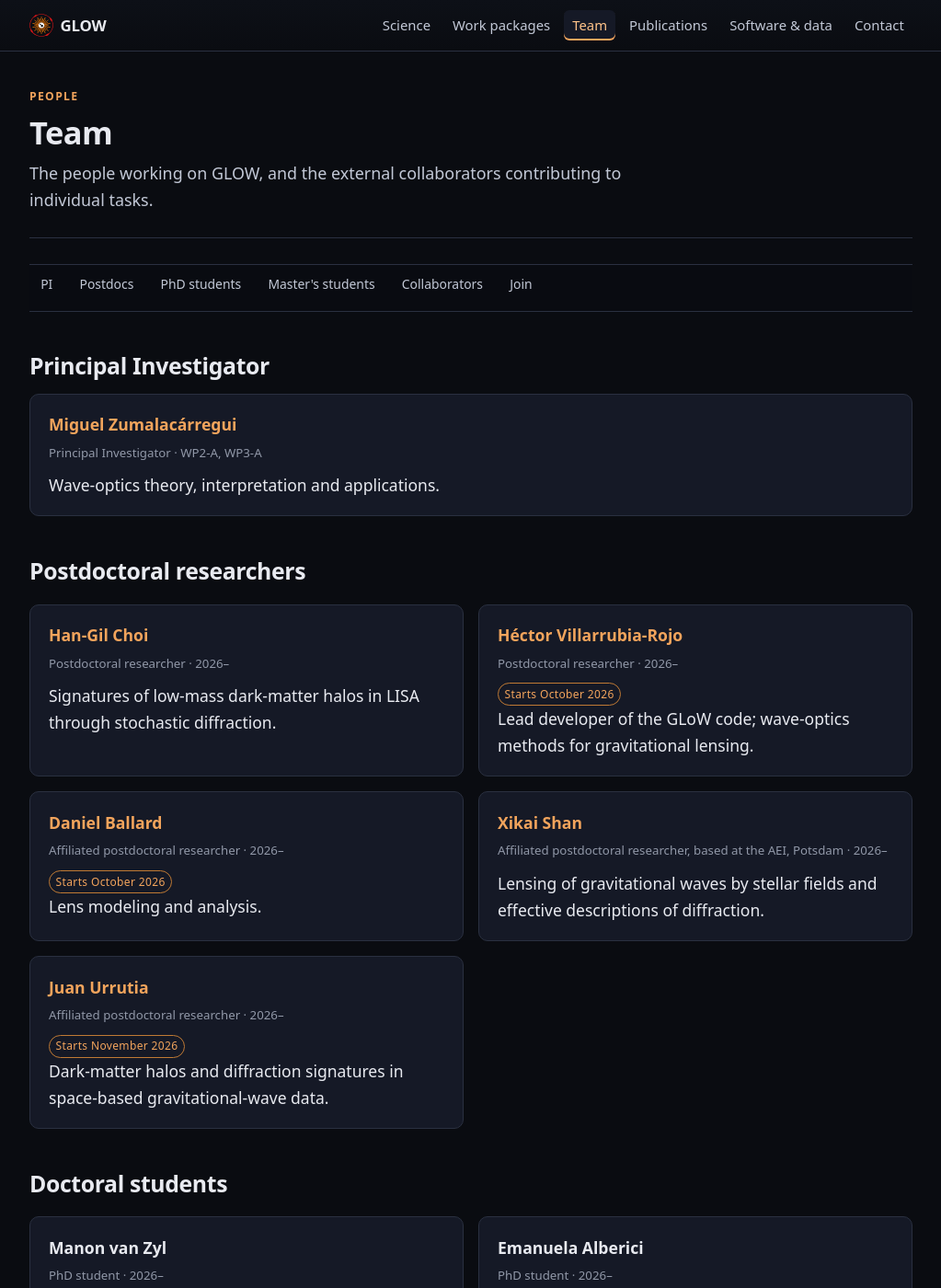
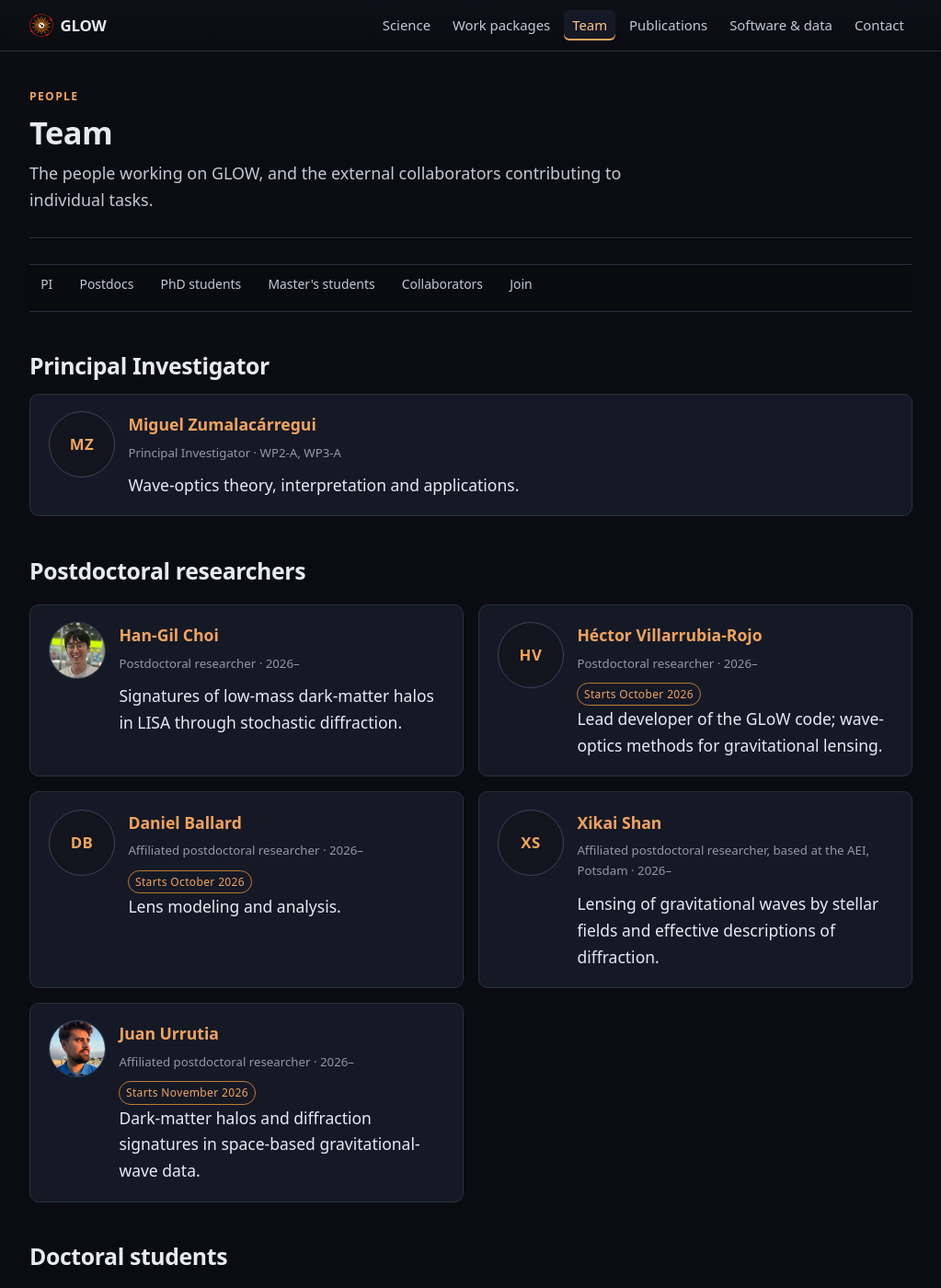
Before and after one commit to glow-astro/website, a Jekyll site: the page built from team.html, in a window 1280 px wide and 1400 px high. Shown: the whole window at 92% size, without its empty margins (128-1151 px from the left). Built offline with Jekyll 4.4.1, drawn with Linux system fonts in a browser that asks for light colours.

Commit message:
Photographs on the team cards, initials for everyone else
Two photographs exist so far, for Choi and Urrutia, taken from the group
Dropbox and cropped to a square 224px before being committed: the originals
are 178 KB and 395 KB for a circle rendered at 72 pixels. They are 10 KB
each here.

Everyone without a photograph gets their initials in the same circle at the
same size, following the pattern already on the personal site. That is the
point of the fallback: a group where only two people have supplied a photo
still reads as one set of cards rather than as a list with holes in it, and
nobody has to be asked for a picture. Initials take the accent colour, since
a grey monogram on a grey ground reads as an image that failed to load.

This turned the repeated card markup into _includes/person-card.html. The
old comment in team.html argued that eleven lines did not justify an include;
the avatar is what tips it, because a photo-or-initials fallback written out
four times is four places for it to be got wrong. The four copies are now one
include used by the PI, the postdocs, the doctoral and the Master's students.

Verification gains four checks: every declared photo exists, every file in
assets/img/people is referenced by someone, none is over 60 KB, and the
number of avatars matches the number of people.

Also adds Han-Gil Choi's talk at the AGWAM workshop, NARIT, Chiang Mai, on
8 July 2026 -- the first talk on the page given by someone other than the PI,
which is what the `speakers` list was built for.

Left alone: a third file in that Dropbox folder, 1787930501523.jpg, carries
no name, so I have not guessed whose it is. There is a review note.

Co-Authored-By: Claude Opus 5 (1M context) <noreply@anthropic.com>
Claude-Session: https://claude.ai/code/session_01L7GT62S61eYxRuSFTmWGfu

```diff
--- /dev/null
+++ b/_includes/person-card.html
@@ -0,0 +1,45 @@
+{%- comment -%}
+  One person card, used by every group on team.html: the PI, postdocs,
+  doctoral and Master's students. Until 2026-08-28 this markup was repeated
+  four times in the page, on the reasoning that eleven lines did not justify an
+  include. Adding the avatar took it past that: four copies of a photo-or-
+  initials fallback is four places for the fallback to be got wrong.
+
+  The avatar is a photograph when `photo` is set and the person's initials when
+  it is not. Initials are a fallback, not a placeholder to be filled in later:
+  nobody has to supply a photograph, and a card without one is finished.
+
+  Initials are the first letter of the first and last words of the name, which
+  is the same rule the personal site uses. It is wrong for some names and right
+  for most; a person who wants different initials should get an explicit field
+  rather than a cleverer rule.
+
+  `bio` is the PI's longer line and `topic` everyone else's. A card renders
+  whichever it has.
+{%- endcomment -%}
+{%- assign p = include.person -%}
+<div class="card">
+  <div class="person">
+    {%- if p.photo %}
+    <img class="person-avatar"
+         src="{{ '/assets/img/people/' | append: p.photo | relative_url }}"
+         alt="" loading="lazy" decoding="async" width="72" height="72">
+    {%- else %}
+    {%- assign parts = p.name | split: " " -%}
+    <div class="person-avatar person-initials" aria-hidden="true">{{ parts.first | slice: 0 }}{{ parts.last | slice: 0 }}</div>
+    {%- endif %}
+    <div class="person-body">
+      <p class="card-title">
+        {%- if p.url %}<a href="{{ p.url }}" rel="noopener">{{ p.name }}</a>{% else %}{{ p.name }}{% endif -%}
+      </p>
+      <p class="card-meta">
+        {{ p.role }}{% if p.location %}, {{ p.location }}{% endif %}
+        {%- if p.years %} &middot; {{ p.years }}{% endif %}
+        {%- if p.wps %} &middot; {{ p.wps | join: ", " }}{% endif -%}
+      </p>
+      {%- if p.incoming %}<p class="tags"><span class="tag tag-accent">Starts {{ p.starts }}</span></p>{% endif %}
+      {%- if p.bio %}<p>{{ p.bio }}</p>{% endif %}
+      {%- if p.topic %}<p>{{ p.topic }}</p>{% endif %}
+    </div>
+  </div>
+</div>
--- a/assets/css/main.css
+++ b/assets/css/main.css
@@ -831,6 +831,55 @@ figure.float-left {
 	color: var(--accent-dim);
 }
 
+/* ---- Person cards ---------------------------------------------------- */
+
+/* A photograph or, for anyone without one, their initials. Both are the same
+   circle at the same size, so a group where only some people have supplied a
+   photograph still reads as one row of cards rather than as a list with holes
+   in it. Initials carry the accent because they are type, not an image; a
+   grey monogram on a grey ground reads as a missing asset. */
+.person {
+	display: flex;
+	gap: 0.85rem;
+	align-items: flex-start;
+}
+
+.person-avatar {
+	width: 72px;
+	height: 72px;
+	border-radius: 50%;
+	flex: 0 0 auto;
+	border: 1px solid var(--border-strong);
+}
+
+img.person-avatar {
+	object-fit: cover;
+	/* The box is reserved by width/height, so the card does not reflow when a
+	   lazily-loaded photograph arrives. */
+	background: var(--bg-raised);
+}
+
+.person-initials {
+	display: grid;
+	place-items: center;
+	background: var(--bg-raised);
+	color: var(--accent);
+	font-weight: 620;
+	font-size: 1.05rem;
+	letter-spacing: 0.03em;
+}
+
+/* Without this the flex item refuses to shrink and a long name pushes the
+   card wider than its grid column. */
+.person-body { min-width: 0; }
+
+.person-body > :last-child { margin-bottom: 0; }
+
+@media (max-width: 480px) {
+	.person-avatar { width: 56px; height: 56px; }
+	.person-initials { font-size: 0.9rem; }
+}
+
 /* ---- Filterable indexes (publications, talks) ------------------------ */
 
 /* The toolbar carries `hidden` in the markup and assets/js/search.js removes
--- a/team.html
+++ b/team.html
@@ -35,21 +35,16 @@ sections:
   section of its own rather than a subheading inside one "Team" block, so the
   page can be entered at any rank from the bar above.
 
-  The person card is one shape used by every group -- see the `member` markup
-  repeated below. Liquid has no macros, so the repetition is the price of not
-  adding an include for eleven lines of markup.
+  The person card is one shape used by every group, and since 2026-08-28 it is
+  one include, _includes/person-card.html, rather than the same markup written
+  out four times. The avatar is what tipped it: a photo-or-initials fallback
+  copied four times is four places for it to go wrong.
 {%- endcomment -%}
 
 <section class="section" id="pi" aria-labelledby="pi-heading">
   <h2 id="pi-heading">Principal Investigator</h2>
   {%- for p in site.data.people.pi %}
-  <div class="card">
-    <p class="card-title">
-      {%- if p.url %}<a href="{{ p.url }}" rel="noopener">{{ p.name }}</a>{% else %}{{ p.name }}{% endif -%}
-    </p>
-    <p class="card-meta">{{ p.role }}{% if p.wps %} · {{ p.wps | join: ", " }}{% endif %}</p>
-    <p>{{ p.bio }}</p>
-  </div>
+  {% include person-card.html person=p %}
   {%- endfor %}
 </section>
 
@@ -59,17 +54,7 @@ sections:
   {%- if postdocs.size > 0 %}
   <div class="grid grid-2">
     {%- for p in postdocs %}
-    <div class="card">
-      <p class="card-title">
-        {%- if p.url %}<a href="{{ p.url }}" rel="noopener">{{ p.name }}</a>{% else %}{{ p.name }}{% endif -%}
-      </p>
-      <p class="card-meta">
-        {{ p.role }}{% if p.location %}, {{ p.location }}{% endif %} &middot; {{ p.years }}
-        {%- if p.wps %} &middot; {{ p.wps | join: ", " }}{% endif -%}
-      </p>
-      {%- if p.incoming %}<p class="tags"><span class="tag tag-accent">Starts {{ p.starts }}</span></p>{% endif %}
-      {%- if p.topic %}<p>{{ p.topic }}</p>{% endif %}
-    </div>
+    {% include person-card.html person=p %}
     {%- endfor %}
   </div>
   {%- else %}
@@ -83,17 +68,7 @@ sections:
   {%- if students.size > 0 %}
   <div class="grid grid-2">
     {%- for p in students %}
-    <div class="card">
-      <p class="card-title">
-        {%- if p.url %}<a href="{{ p.url }}" rel="noopener">{{ p.name }}</a>{% else %}{{ p.name }}{% endif -%}
-      </p>
-      <p class="card-meta">
-        {{ p.role }}{% if p.location %}, {{ p.location }}{% endif %} &middot; {{ p.years }}
-        {%- if p.wps %} &middot; {{ p.wps | join: ", " }}{% endif -%}
-      </p>
-      {%- if p.incoming %}<p class="tags"><span class="tag tag-accent">Starts {{ p.starts }}</span></p>{% endif %}
-      {%- if p.topic %}<p>{{ p.topic }}</p>{% endif %}
-    </div>
+    {% include person-card.html person=p %}
     {%- endfor %}
   </div>
   {%- else %}
@@ -107,17 +82,7 @@ sections:
   <h2 id="masters-heading">Master's students</h2>
   <div class="grid grid-2">
     {%- for p in masters %}
-    <div class="card">
-      <p class="card-title">
-        {%- if p.url %}<a href="{{ p.url }}" rel="noopener">{{ p.name }}</a>{% else %}{{ p.name }}{% endif -%}
-      </p>
-      <p class="card-meta">
-        {{ p.role }}{% if p.location %}, {{ p.location }}{% endif %} &middot; {{ p.years }}
-        {%- if p.wps %} &middot; {{ p.wps | join: ", " }}{% endif -%}
-      </p>
-      {%- if p.incoming %}<p class="tags"><span class="tag tag-accent">Starts {{ p.starts }}</span></p>{% endif %}
-      {%- if p.topic %}<p>{{ p.topic }}</p>{% endif %}
-    </div>
+    {% include person-card.html person=p %}
     {%- endfor %}
   </div>
 </section>
```
Also changed, not shown: _data/people.yml (+9 -0 lines), _data/publications.yml (+8 -0 lines), assets/img/people/han-gil-choi.jpg (added), assets/img/people/juan-urrutia.jpg (added).
